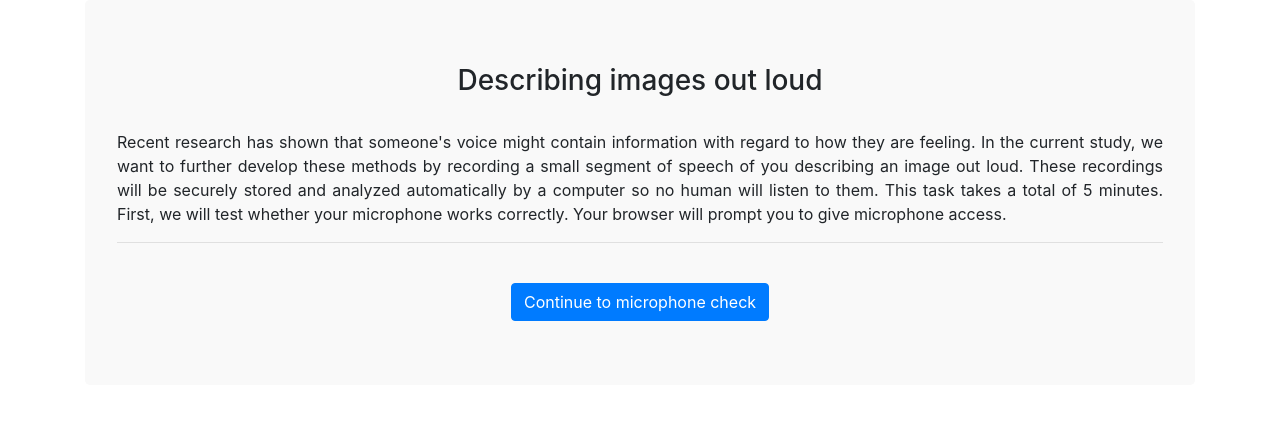
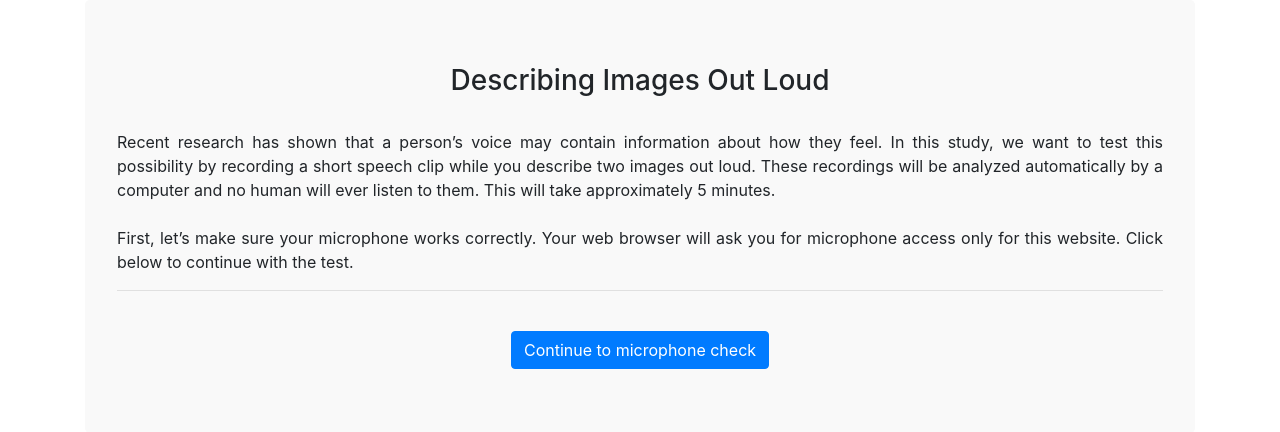
Before and after one commit to predict-idlab/gssp_web_app, a Flask app: template app/templates/experiment.html in a window 1280 px wide. Shown: the top 432 px of the page. Run offline with Flask 2, Linux system fonts and the light colour scheme; the template is opened without the code that fills it, so the values that code supplies are empty; some libraries are stand-ins or nearby versions.

Commit message:
:pear: adjusting style + content

```diff
--- a/app/static/css/style.css
+++ b/app/static/css/style.css
@@ -5,7 +5,7 @@ img {
 }
 
 body {
-  overflow: scroll;
+  overflow-y: scroll !important;
   /* Show scrollbars */
 }
 
--- a/app/templates/experiment.html
+++ b/app/templates/experiment.html
@@ -13,17 +13,19 @@
         <div class="jumbotron" style="background-color: #f9f9f9">
             <!-- DIV 1: desription -->
             <div id="instruction-div" style="text-align: justify">
-                <h3 style="text-align: center;">Describing images out loud</h3>
+                <h3 style="text-align: center;">Describing Images Out Loud</h3>
                 <br>
                 <p>
-                    Recent research has shown that someone's voice might contain information
-                    with regard to how they are feeling. In the current study, we want to
-                    further develop these methods by recording a small segment of speech
-                    of you describing an image out loud. These recordings will be securely
-                    stored and analyzed automatically by a computer so no human will listen
-                    to them. This task takes a total of 5 minutes. First, we will test
-                    whether your microphone works correctly. Your browser will prompt you to give
-                    microphone access.
+                    Recent research has shown that a person’s voice may contain information
+                    about how they feel. In this study, we want to test this possibility
+                    by recording a short speech clip while you describe two images out
+                    loud. These recordings will be analyzed automatically by a computer
+                    and no human will ever listen to them. This will take approximately 5
+                    minutes.
+                    <br><br>
+                    First, let’s make sure your microphone works correctly. Your web browser
+                    will ask you for microphone access only for this website. Click below
+                    to continue with the test.
                     <hr>
                     <br>
                 <div style="text-align: center">
@@ -34,20 +36,15 @@
             <!-- DIV 2: audio quality check -->
             <div id="audio-check-div" style="text-align: center;" hidden>
                 <div style="display: inline-block; text-align: left;">
-                    <h3 style="text-align: center;">Validate your audio quality:</h3>
+                    <h3 style="text-align: center;">Check Your Audio</h3>
                     <br>
                     <p style="text-align: justify;">
+                        Click the “Start” button to start a recording and press “Stop”
+                        to finish recording. Then, use the “Play” button to listen to
+                        your recording. If the recording works, click below to continue.
                         Click the “Start” button to start a recording, and press “Stop” to
-                        finish. Use the “Play” button to listen to your recording. If the
-                        recording works, you can continue to the task.<br><br>
-                        During the task, you will see an image which we would like you
-                        to describe out loud. The image appears when you click the green
-                        “Start” button. You can click “Stop” when you are finished to
-                        stop the recording. Please describe the image in detail, what
-                        you see, what you feel, whatever comes to mind. There is no right
-                        or wrong response, but try to speak for at least 30 seconds.
-                        You will see a total of 2 images, after that the task if
-                        finished and your data is saved.
+                        finish recording. Use the “Play” button to listen to your recording. If the
+                        recording works, you can continue to the task.
                     </p>
                 </div>
                 <div class="container">
@@ -70,19 +67,46 @@
                 <hr>
                 <br>
                 <div style="text-align: center;">
-                    <button id="images-btn" class="btn btn-primary" onclick="show_first_img_div()" disabled>
+                    <button id="instruction-btn" class="btn btn-primary" onclick="show_instruction_div()" disabled>
+                        Continue to instructions
+                    </button>
+                </div>
+            </div>
+            <!-- DIV 3: image description instructions -->
+            <div id="img-instruction-div" hidden>
+                <h3 style="text-align: center;">Image Description Instructions</h3>
+                <br>
+                <p style="text-align: justify;">
+                    On the next page, you will see an image that we would like you to
+                    describe out loud. The image will appear when you click the green
+                    “Start” button. When you are finished describing the image, click “Stop”.
+                    <br><br>
+                    Please describe the image in detail, focusing on what you see, what
+                    you feel, and whatever else comes to mind. There is no right or
+                    wrong response, but please speak for at least 30 seconds about the image.
+                    <br><br>
+                    You will then click Continue to see a second image. After that,
+                    you are finished!
+                </p>
+                <hr>
+                <br>
+                <div style="text-align: center;">
+                    <button id="images-btn" class="btn btn-primary" onclick="show_first_img_div()">
                         Continue to image description
                     </button>
                 </div>
             </div>
-            <!-- DIV 3: Photo paths -->
+            <!-- DIV 4: photo descriptions -->
             <div id="img0-div" hidden>
                 <img id="img0" src="{{ url_for('static', filename=photo_paths[0]) }}" alt="{{ photo_paths }}"
                     style="max-height: 100%; opacity: 0;" />
                 <br>
                 <hr>
                 <div id="startstopbtndiv" class="container-fluid" style="text-align: center">
-                    <p id="start0text">Press "Start" to display image and start describing</p>
+                    <p id="start0text">
+                        Press "Start" to show the image. Please describe the image for
+                        at least 30 seconds.
+                    </p>
                     <p id="stop0text" hidden>
                         If you cannot click "Continue" yet, it means your data is still
                         loading, this can take a few seconds.
@@ -105,7 +129,10 @@
                 <br>
                 <hr>
                 <div id="startstopbtndiv" class="container-fluid" style="text-align: center">
-                    <p id="start1text">Press "Start" to display image and start describing</p>
+                    <p id="start1text">
+                        Press "Start" to show the image.
+                        Please describe the image for at least 30 seconds.
+                    </p>
                     <p id="stop1text" hidden>
                         If you cannot click "Finish" yet, it means your data is still
                         loading, this can take a few seconds.
@@ -157,13 +184,19 @@
             document.getElementById('check-stop-btn').disabled = true;
             document.getElementById('check-start-btn').disabled = false;
             document.getElementById('check-play-btn').disabled = false;
-            document.getElementById('images-btn').disabled = false;
+            document.getElementById('instruction-btn').disabled = false;
         }
 
         function play() {
             if (au.paused) {
                 au.play();
             }
+        }
+
+        // ----------------- Image description instructions -----------------
+        function show_instruction_div() {
+            document.getElementById("audio-check-div").hidden = true;
+            document.getElementById("img-instruction-div").hidden = false;
         }
 
         // load first image
@@ -174,7 +207,7 @@
                 console.log("gotBuffers v2");
                 audioRecorder.exportWAV(doneEncoding);
             };
-            document.getElementById('audio-check-div').hidden = true;
+            document.getElementById('img-instruction-div').hidden = true;
             document.getElementById('img0-div').hidden = false;
         }
 
--- a/app/templates/thank_you.html
+++ b/app/templates/thank_you.html
@@ -4,7 +4,8 @@
     <div class="col-xs-10">
         <div class="jumbotron" style="background-color: #f9f9f9;">
             <div style="text-align: center; vertical-align: middle">
-                    Thank you!
+                Thank you for your response.
+                Your responses will be kept completely confidential.
                 <br><br>
                 You may now close this webpage
             </div>
```
Lines whose indentation alone changed are shown as unchanged.
